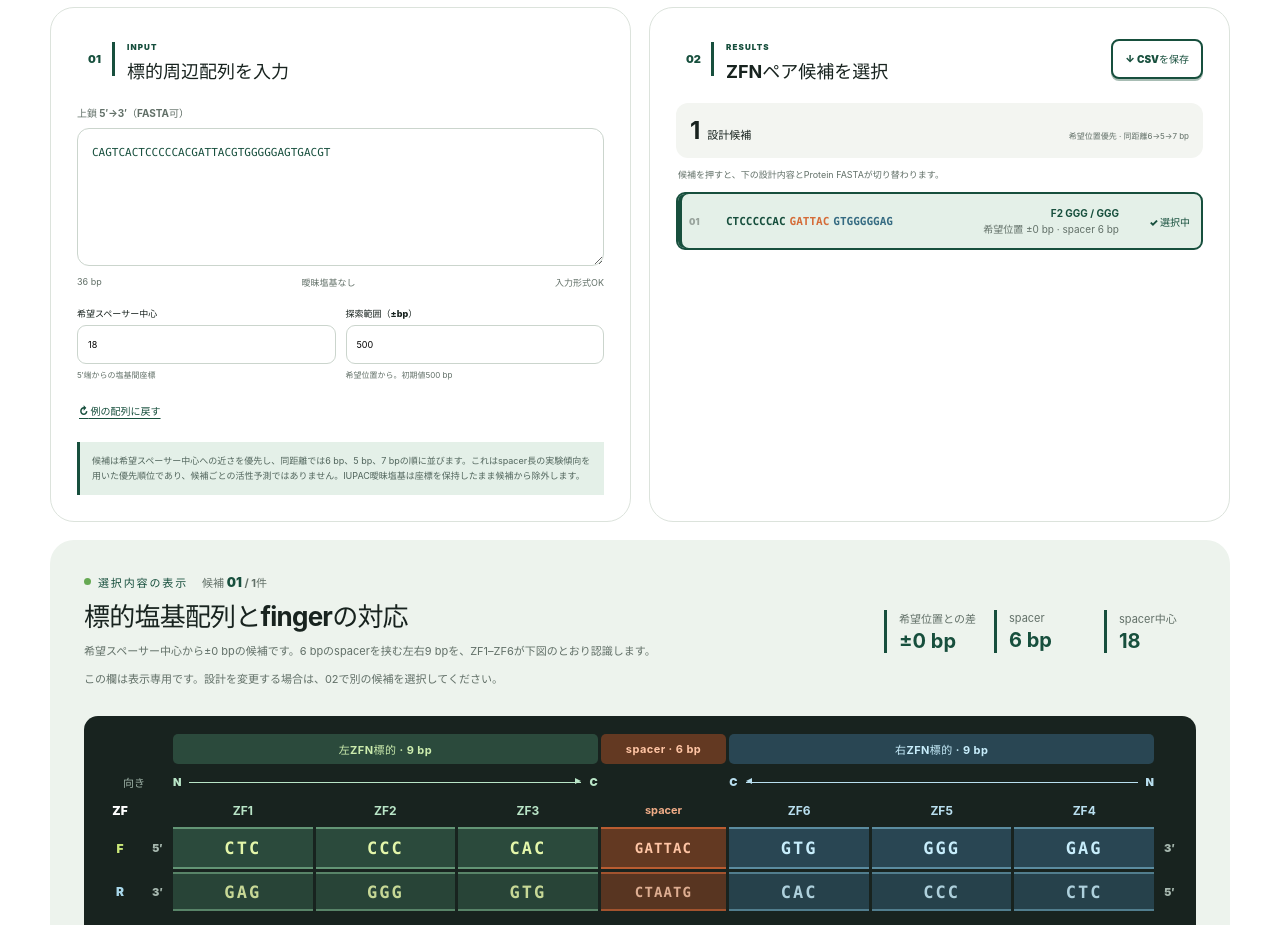
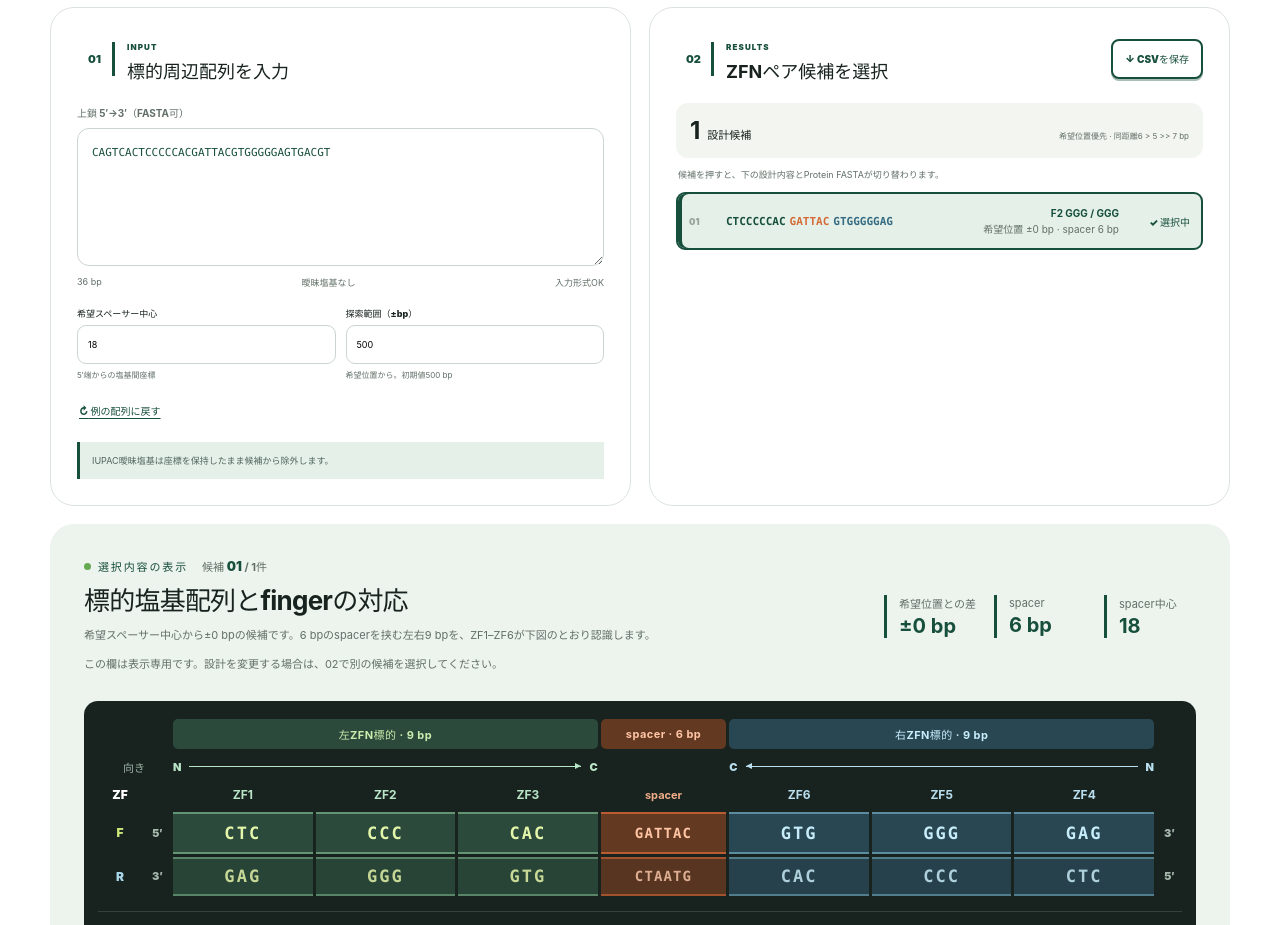
Before and after one commit to amamalgae/Zinc-Zinc-Finger, a React (Vite) app: page / in a window 1280 px wide. Shown: the part 1540-2465 px from the top of the page. Built offline with nearby package versions, Linux system fonts and the light colour scheme.

Commit message:
Clarify spacer priority notation

```diff
--- a/src/App.tsx
+++ b/src/App.tsx
@@ -212,12 +212,12 @@ export default function Home() {
             <label><span>探索範囲（±bp）</span><input type="number" min={0} max={100000} step={50} value={maxDistance} onChange={(event) => { setMaxDistance(Math.max(0, Number(event.target.value))); setSelectedId(null); }} /><small>希望位置から。初期値500 bp</small></label>
           </div>
           <button className="example-button" type="button" onClick={() => { setRawSequence(EXAMPLE_SEQUENCE); setDesiredCut(18); setMaxDistance(500); setSelectedId(null); }}><span aria-hidden="true">↻</span> 例の配列に戻す</button>
-          <p className="input-note">候補は希望スペーサー中心への近さを優先し、同距離では6 bp、5 bp、7 bpの順に並びます。これはspacer長の実験傾向を用いた優先順位であり、候補ごとの活性予測ではありません。IUPAC曖昧塩基は座標を保持したまま候補から除外します。</p>
+          <p className="input-note">IUPAC曖昧塩基は座標を保持したまま候補から除外します。</p>
         </div>
 
         <div className="results-panel">
           <div className="panel-heading"><span>02</span><div><small>RESULTS</small><h2>ZFNペア候補を選択</h2></div><button className="secondary-action" type="button" disabled={!candidates.length} onClick={() => downloadText(codaCandidatesToCsv(candidates), "coda-3finger-zfn-candidates.csv", "text/csv;charset=utf-8")}><span aria-hidden="true">↓</span> CSVを保存</button></div>
-          <div className="result-count"><strong>{candidates.length}</strong><span>設計候補</span><small>{candidates.length > LISTED_CANDIDATE_LIMIT ? `${LISTED_CANDIDATE_LIMIT}件を表示 · ` : ""}希望位置優先 · 同距離6→5→7 bp</small></div>
+          <div className="result-count"><strong>{candidates.length}</strong><span>設計候補</span><small>{candidates.length > LISTED_CANDIDATE_LIMIT ? `${LISTED_CANDIDATE_LIMIT}件を表示 · ` : ""}希望位置優先 · 同距離6 &gt; 5 &gt;&gt; 7 bp</small></div>
           {candidates.length ? <p className="selection-help">候補を押すと、下の設計内容とProtein FASTAが切り替わります。</p> : null}
           {candidates.length ? <div className="candidate-list">{listedCandidates.map((candidate, index) => <CandidateRow key={candidate.id} candidate={candidate} rank={index + 1} selected={selected?.id === candidate.id} onSelect={() => setSelectedId(candidate.id)} />)}</div> : <div className="empty-state"><strong>{invalidCharacterCount ? "未対応文字があります" : "候補がありません"}</strong><p>{invalidCharacterCount ? "赤字の未対応文字を修正してから設計してください。IUPAC曖昧塩基は入力できます。" : "CoDA archiveで左右9 bpを構成できる部位がありません。探索範囲または入力配列を変更してください。"}</p></div>}
         </div>
```
Also changed, not shown: 3 other files (tests, documents, lock files or other folders).
